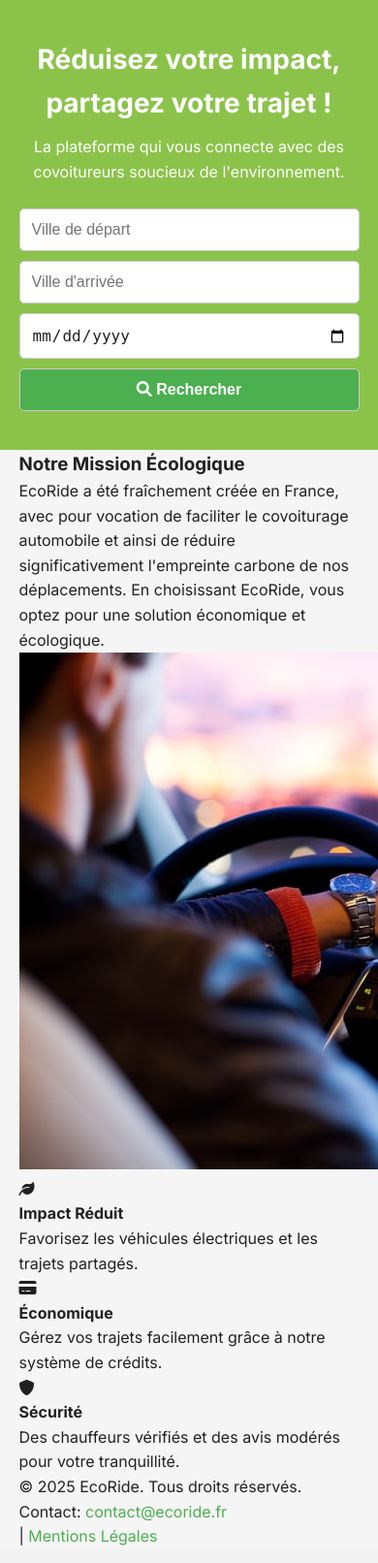
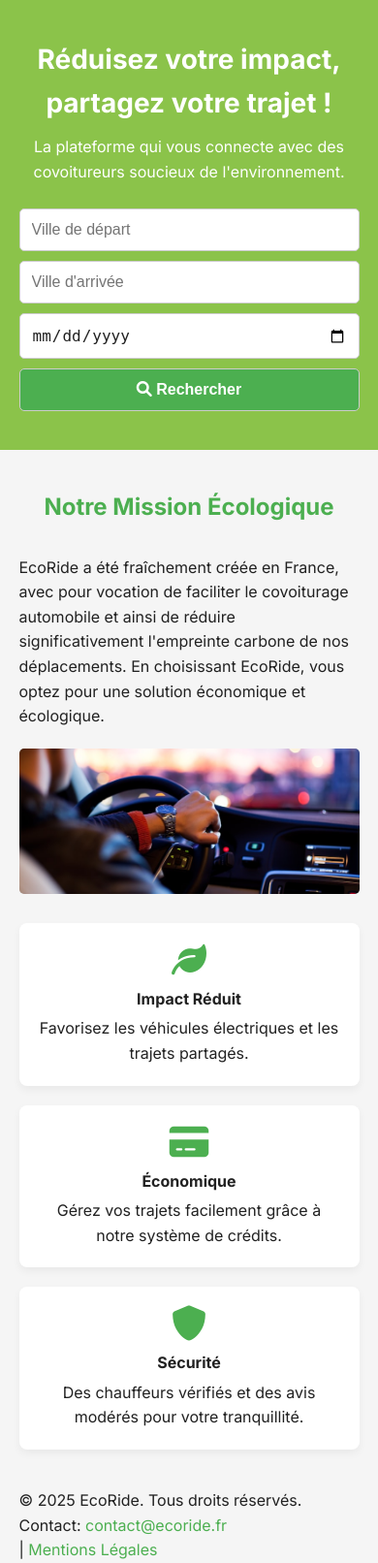
Before and after one commit to BOUDI1/ProjetEcoride, a PHP site: page / in a window 390 px wide; the page is wider, and only the part inside the window is pictured. Shown: the part 69-1681 px from the top of that part at 97% size. Run offline with PHP 8.4, Linux system fonts and the light colour scheme.

Commit message:
ajout de styles pour rendre les images responsives

```diff
--- a/style.css
+++ b/style.css
@@ -31,6 +31,15 @@ a {
     max-width: 1200px;
     margin: 0 auto;
 }
+
+/* Style pour rendre l'image responsive */
+.responsive-image {
+    width: 100%;
+    height: 100%;
+    object-fit: cover;
+    border-radius: 5px;
+}
+
 /* Bouton Primaire */
 .btn-primary {
     background-color: var(--color-primary);
@@ -144,3 +153,59 @@ a {
 .search-bar input {
     color: var(--color-text);
 }
+/* Présentation et Features (Mobile) */
+
+.presentation {
+    padding: 40px 0;
+}
+
+.presentation h3 {
+    text-align: center;
+    font-size: 24px;
+    color: var(--color-primary);
+    margin-bottom: 30px;
+}
+
+.content-row {
+    margin-bottom: 30px;
+}
+
+.text-mission {
+    font-size: 16px;
+    margin-bottom: 20px;
+}
+
+.image-placeholder {
+    height: 150px;
+    background-color: #ccc;
+    display: flex;
+    align-items: center;
+    justify-content: center;
+    border-radius: 5px;
+    font-style: italic;
+    color: var(--color-light-text);
+}
+
+.features-row {
+    display: flex;
+    flex-direction: column;
+    gap: 20px;
+}
+
+.feature-card {
+    background-color: var(--color-white);
+    padding: 20px;
+    border-radius: 8px;
+    text-align: center;
+    box-shadow: 0 4px 8px rgba(0, 0, 0, 0.05);
+}
+
+.icon-large {
+    font-size: 36px;
+    color: var(--color-primary);
+    margin-bottom: 10px;
+}
+
+.feature-card h4 {
+    margin-bottom: 5px;
+}
```
